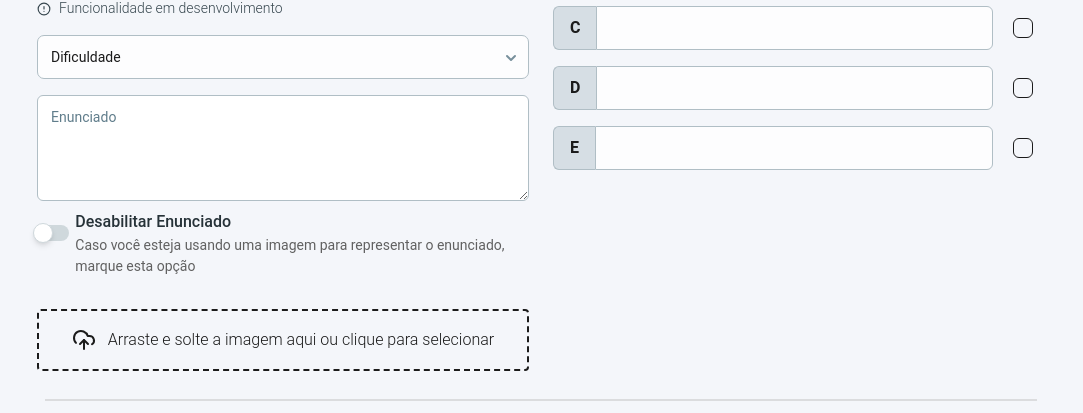
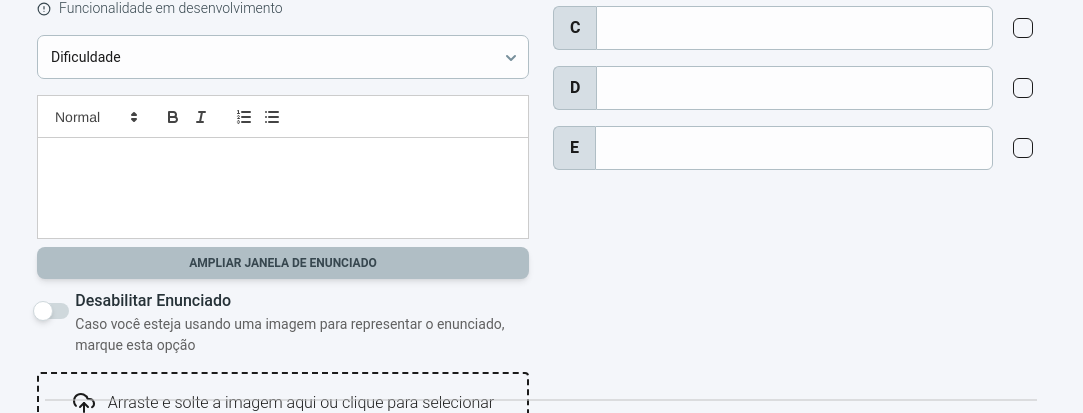
Before and after one commit to PECC-Projeto-Desenvolve/DES-backoffice, a React (Vite) app: page /question/form in a window 1280 px wide. Shown: the part 323-736 px from the top of the page, without its empty margins (99-1182 px from the left). Built offline with nearby package versions, Linux system fonts and the light colour scheme; no server answers; sample sign-in values are in the browser's storage.

Commit message:
feat: Rich text added

```diff
--- a/index.html
+++ b/index.html
@@ -4,6 +4,7 @@
     <meta charset="UTF-8" />
     <link rel="icon" href="/favicon.ico" type="image/x-icon">
     <meta name="viewport" content="width=device-width, initial-scale=1.0" />
+    <link href="https://fonts.googleapis.com/css2?family=Poppins:wght@400;700&display=swap" rel="stylesheet">
     <title>Desenvolve | Backoffice</title>
   </head>
   <body>
--- a/package.json
+++ b/package.json
@@ -22,8 +22,10 @@
     "react-beautiful-dnd": "^13.1.1",
     "react-csv": "^2.2.2",
     "react-dom": "18.2.0",
+    "react-quill": "^2.0.0",
     "react-redux": "^8.1.3",
-    "react-router-dom": "^6.18.0"
+    "react-router-dom": "^6.18.0",
+    "sweetalert2": "^11.10.3"
   },
   "devDependencies": {
     "@types/react": "^18.2.25",
--- a/src/components/ExamQuestionLabel.tsx
+++ b/src/components/ExamQuestionLabel.tsx
@@ -1,4 +1,3 @@
-import { Typography } from '@material-tailwind/react';
 import { GripVertical } from 'lucide-react';
 import React from 'react';
 import { stringResizer } from '../utils';
@@ -47,9 +46,7 @@ function ExamQuestionLabel({ id, index, question, buttonPlacement, counter, diff
       <p className='flex h-6 w-6 items-center justify-center rounded-full bg-black p-2 text-sm text-white'>{counter + 1}</p>
 
       <div className='mx-2 w-full'>
-        <Typography variant='h6'>
-          {question.length > 49 ? (`${stringResizer(question, 50)} ...`) : (question)}
-        </Typography>
+        <div dangerouslySetInnerHTML={{ __html: stringResizer(question, 50) }}/>
       </div>
 
       {buttonPlacement}
--- a/src/components/QuestionCard.tsx
+++ b/src/components/QuestionCard.tsx
@@ -92,8 +92,8 @@ function QuestionCard({createdAt, statement, rightAnswer, difficulty, onDragStar
 
         <div className='w-full py-1 pl-4'>
           <Typography variant='small' className='-mb-1 text-black dark:text-white'>Enunciado:</Typography>
-          <Typography variant='h6' className='text-black dark:text-white'>{statement.length > 49 ? (`${stringResizer(statement, 50)} ...`) : (statement)}</Typography>
-
+          {/* <Typography variant='h6' className='text-black dark:text-white'>{statement.length > 49 ? (`${stringResizer(statement, 50)} ...`) : (statement)}</Typography> */}
+          <div dangerouslySetInnerHTML={{ __html: stringResizer(statement, 50) }}/>
           <div className='flex gap-2'>
             <Typography variant='paragraph' className='text-black dark:text-white'>criada em: <strong>{formatDate(createdAt)}</strong></Typography>
             {/* <Typography variant='paragraph'>atualizada em: <strong>{formatDate(updatedAt)}</strong></Typography> */}
--- a/src/index.css
+++ b/src/index.css
@@ -26,3 +26,12 @@ margin: 15px 50px;
 .custom-input-class label {
     color: #ff0000; /* ou a cor que você desejar */
   }
+
+.my-custom-quill-editor .ql-editor {
+  font-size: 18px;
+  height: 100px;
+}
+.my-custom-quill-window-editor .ql-editor {
+  font-size: 18px;
+  height: 200px;
+}
--- a/src/pages/candidates/details/CadidateDetails.tsx
+++ b/src/pages/candidates/details/CadidateDetails.tsx
@@ -28,6 +28,7 @@ function CadidateDetails() {
       const questionData = await response.json();
       return {
         statement: questionData.statement,
+        title: questionData.title,
         image: questionData.image,
         rightAnswer: questionData.rightAnswer,
         difficulty: questionData.difficulty
@@ -55,6 +56,7 @@ function CadidateDetails() {
         setUserQuestions(data.questions.map((q, index) => ({
           ...q,
           statement: questionsDetails[index] ? questionsDetails[index].statement : 'Detalhe indisponível',
+          title: questionsDetails[index] ? questionsDetails[index].title : 'Título indisponível',
           image: questionsDetails[index] ? questionsDetails[index].image : 'Imagem indisponível',
           rightAnswer: questionsDetails[index] ? questionsDetails[index].rightAnswer : 'Resposta indisponível',
           difficulty: questionsDetails[index] ? questionsDetails[index].difficulty : 'Dificuldade indisponível'
@@ -128,7 +130,7 @@ function CadidateDetails() {
               <tr className='text-blue-gray-900'>
                 <th className="p-2 text-center">Posição</th>
                 <th className="p-2 text-center">Nível</th>
-                <th className="p-2 text-center">Enunciado</th>
+                <th className="p-2 text-center">Título</th>
                 <th className="p-2 text-center">Alternativa do Usuário</th>
                 <th className="p-2 text-center">Alternativa Correta</th>
                 <th className="p-2 text-center">Resultado</th>
@@ -144,8 +146,8 @@ function CadidateDetails() {
                     {item.difficulty == 2 && <Chip value='média' color='orange' size='sm' className='text-center'/>}
                     {item.difficulty == 3 && <Chip value='difícil' color='red' size='sm' className='text-center'/>}
                   </td>
-                  <td className="p-2 text-center">{stringResizer(item.statement, 65)}...</td>
-                  <td className="p-2 text-center">{String.fromCharCode(64 + (item.position + 1))}</td>
+                  <td className="p-2 text-center">{stringResizer(item.title, 65)}</td>
+                  <td className="p-2 text-center">{item.position == 8 ? ('####') : String.fromCharCode(64 + (item.position + 1))}</td>
                   <td className="p-2 text-center">{decryptRightAnswer(item.rightAnswer)}</td>
                   <td className="p-2 text-center">{handleResult(item.position, item.rightAnswer)}</td>
                   <td className="p-2 text-center">
--- a/src/pages/forms/questionForm/questionForm.tsx
+++ b/src/pages/forms/questionForm/questionForm.tsx
@@ -2,7 +2,6 @@ import React from 'react';
 import '../../../components/init';
 import {
   Input,
-  Textarea,
   Select,
   Typography,
   Button,
@@ -12,6 +11,8 @@ import {
   Option,
   Chip,
   Switch,
+  DialogBody,
+  DialogFooter,
 } from '@material-tailwind/react';
 import { useNavigate } from 'react-router-dom';
 import {
@@ -24,13 +25,15 @@ import {
 import { QuestionContainer, Alert, AlternativeInput } from '../../../components';
 import { BackButton } from '../../../components/BackButton';
 
-const apiUrl = import.meta.env.VITE_API_URL;
+import ReactQuill from 'react-quill';
+import 'react-quill/dist/quill.snow.css';
 
 function QuestionForm() {
   const [alternatives, setAlternatives] = React.useState(Array(5).fill(''));
   const [categories, setCategories] = React.useState([]);
   const [title, setTitle] = React.useState('');
-  const [statement, setStatement] = React.useState('');
+  const [statement, setStatement] = React.useState<string>('');
+  const [newStatement, setNewStatement] = React.useState<string>('');
   const [difficulty, setDifficulty] = React.useState('');
 
   const [imageSrc, setImageSrc] = React.useState(null);
@@ -42,12 +45,35 @@ function QuestionForm() {
   const [selectedCheckbox, setSelectedCheckbox] = React.useState(null);
 
   const [isDarkTheme, setIsDarkTheme] = React.useState(false);
-  const [isFocused, setIsFocused] = React.useState(false);
+  //   const [isFocused, setIsFocused] = React.useState(false);
+  //   const [isHidden, setIsHidden] = React.useState(false);
 
   const [key, setKey] = React.useState(0);
 
   const [isSwitchActive, setIsSwitchActive] = React.useState(false);
+  const [isStatementActive, setIsStatementActive] = React.useState(false);
 
+  const modules = {
+    toolbar: [
+      [{ header: [ false] }],
+      ['bold', 'italic'],
+      [{ list: 'ordered' }, { list: 'bullet' }],
+    ],
+  };
+
+  const formats = [
+    'header',
+    'bold', 'italic',
+    'list', 'bullet',
+  ];
+
+  const handleTextChange = (value: string) => {
+    setStatement(value);
+  };
+
+  const handleWindowTextChange = (value: string) => {
+    setNewStatement(value);
+  };
 
   React.useEffect(() => {
     const darkMode = localStorage.getItem('darkMode') === 'true';
@@ -55,7 +81,7 @@ function QuestionForm() {
   }, []);
 
   const fetchCategories = () => {
-    fetch(`${apiUrl}/categories`)
+    fetch(`${import.meta.env.VITE_API_URL}/categories`)
       .then(response => response.json())
       .then(data => setCategories(data))
       .catch(error => console.error('Erro ao buscar categorias:', error));
@@ -80,38 +106,6 @@ function QuestionForm() {
     newAlternatives[index] = value;
     setAlternatives(newAlternatives);
   };
-
-  //   const resizeImage = (file, maxWidth, maxHeight, callback) => {
-  //     const reader = new FileReader();
-  //     reader.onload = (e) => {
-  //       const img = new Image();
-  //       img.onload = () => {
-  //         const canvas = document.createElement('canvas');
-  //         let width = img.width;
-  //         let height = img.height;
-
-  //         if (width > height) {
-  //           if (width > maxWidth) {
-  //             height *= maxWidth / width;
-  //             width = maxWidth;
-  //           }
-  //         } else {
-  //           if (height > maxHeight) {
-  //             width *= maxHeight / height;
-  //             height = maxHeight;
-  //           }
-  //         }
-
-  //         canvas.width = width;
-  //         canvas.height = height;
-  //         const ctx = canvas.getContext('2d');
-  //         ctx.drawImage(img, 0, 0, width, height);
-  //         callback(canvas.toDataURL(file.type));
-  //       };
-  //       img.src = e.target.result;
-  //     };
-  //     reader.readAsDataURL(file);
-  //   };
 
   const resizeImage = (file, maxWidth, maxHeight, callback) => {
     const reader = new FileReader();
@@ -201,11 +195,18 @@ function QuestionForm() {
     setTitle(event);
   };
 
-  const handleStatementChange = (event) => {
-    setStatement(event);
+  const handleSaveStatementFromWindow = (value) => {
+    setStatement(value);
+    setTimeout(() => {
+      setIsStatementActive(false);
+    }, 500);
   };
 
   const handleSubmit = async () => {
+    if (isSwitchActive) {
+      setStatement('');
+    }
+
     if (!title.trim() || alternatives.some(alt => !alt.trim())) {
       setOpenErrorAlert(true);
       setCustomAlertMessage('Os campos devem ser preenchidos!');
@@ -225,7 +226,7 @@ function QuestionForm() {
     };
 
     try {
-      const response = await fetch(`${apiUrl}/questions`, {
+      const response = await fetch(`${import.meta.env.VITE_API_URL}/questions`, {
         method: 'POST',
         headers: {
           'Content-Type': 'application/json',
@@ -270,6 +271,11 @@ function QuestionForm() {
     setIsSwitchActive(event.target.checked);
   };
 
+  const handleOpenStatementWindow = () => {
+    setNewStatement(statement);
+    setIsStatementActive(!isStatementActive);
+  };
+
   return (
     <>
       <Dialog open={open} handler={handleOpen} size='xl'>
@@ -283,12 +289,30 @@ function QuestionForm() {
         </div>
       </Dialog>
 
+      <Dialog open={isStatementActive} handler={handleOpenStatementWindow} size="xl">
+        <DialogBody className=''>
+          <ReactQuill
+            theme="snow"
+            modules={modules}
+            formats={formats}
+            value={newStatement}
+            onChange={(value) => handleWindowTextChange(value)}
+            className="my-custom-quill-window-editor"
+          />
+        </DialogBody>
+        <DialogFooter className='gap-4'>
+          <Button color='red' onClick={() => setIsStatementActive(false)}>Fechar</Button>
+          <Button color='green' onClick={() => handleSaveStatementFromWindow(newStatement)}>salvar</Button>
+        </DialogFooter>
+      </Dialog>
+
       <BackButton />
 
       <div className=' relative grid h-[80vh] w-full gap-6 px-2 pb-8 xl:grid-cols-2'>
         <div className='flex w-full flex-col gap-4'>
           <Typography variant='h4' className='text-black dark:text-white'>Corpo da questão</Typography>
 
+          <div className='flex flex-col gap-4'>
             <Input
               crossOrigin={''}
               label="Título"
@@ -340,23 +364,29 @@ function QuestionForm() {
                 <Chip value="Difícil" className='w-fit' color='red'/>
               </Option>
             </Select>
+          </div>
 
-          <span className='mb-4'>
-            <Textarea
-              label='Enunciado'
-              size='lg'
-              resize={true}
-              onChange={event => handleStatementChange(event.target.value)}
+          <div>
+            <div className={`h-fit transition-opacity ${!isSwitchActive ? 'opacity-100' : 'opacity-0'} flex flex-col`}>
+              <ReactQuill
+                theme="snow"
+                modules={modules}
+                formats={formats}
                 value={statement}
-              labelProps={{ className: 'text-white' }}
-              color='blue-gray'
-              onFocus={() => setIsFocused(true)}
-              rows={4}
-              disabled={isSwitchActive}
-              className={` ${isFocused ? 'border-blue-900 ' : 'border-gray-300'} bg-white text-blue-gray-200 dark:bg-blue-gray-200/20 dark:text-white`}
+                onChange={(value) => handleTextChange(value)}
+                className="my-custom-quill-editor bg-white"
               />
 
+              <Button
+                size='sm'
+                className='mt-2 bg-blue-gray-200 text-blue-gray-800'
+                onClick={handleOpenStatementWindow}
+              >Ampliar janela de enunciado</Button>
+            </div>
+
+            <div className='mt-2'>
               <Switch
+                className=''
                 crossOrigin={''}
                 color="blue"
                 label={
@@ -375,8 +405,8 @@ function QuestionForm() {
                 checked={isSwitchActive}
                 onChange={handleSwitchChange}
               />
-
-          </span>
+            </div>
+          </div>
           <>
             {imageSrc ? (
               <>
--- a/src/pages/question/QuestionList.tsx
+++ b/src/pages/question/QuestionList.tsx
@@ -1,15 +1,37 @@
 import React from 'react';
 import { useDispatch, useSelector } from 'react-redux';
 import { populateQuestions } from '../../store/slices/questionsSlice';
-import { Menu, Dialog, IconButton, MenuHandler, MenuItem, MenuList, Typography, Input, DialogHeader, Button, Textarea, DialogFooter } from '@material-tailwind/react';
+import { Menu, Dialog, IconButton, MenuHandler, MenuItem, MenuList, Typography, Input, DialogHeader, Button, DialogFooter } from '@material-tailwind/react';
 import { formatDate, stringResizer } from '../../utils';
 import { ExternalLink, Eye, MoreVertical, Trash } from 'lucide-react';
 import { BackButton } from '../../components/BackButton';
 import { useNavigate } from 'react-router-dom';
+import Swal from 'sweetalert2';
+
+import ReactQuill from 'react-quill';
+import 'react-quill/dist/quill.snow.css';
 
 const apiUrl = import.meta.env.VITE_API_URL;
 
 function QuestionList() {
+  const modules = {
+    toolbar: [
+      [{ header: [ false] }],
+      ['bold', 'italic'],
+      [{ list: 'ordered' }, { list: 'bullet' }],
+    ],
+  };
+
+  const formats = [
+    'header',
+    'bold', 'italic',
+    'list', 'bullet',
+  ];
+
+  const handleTextChange = (value: string) => {
+    setNewQuestionStatement(value);
+  };
+
   const navigate = useNavigate();
   const [openPreview, setOpenPreview] = React.useState(false);
   const [questionToPreview, setQuestionToPreview] = React.useState({
@@ -23,6 +45,8 @@ function QuestionList() {
   const [newQuestionTitle, setNewQuestionTitle] = React.useState('');
   const [newQuestionStatement, setNewQuestionStatement] = React.useState('');
   const [newQuestionAlternatives, setNewQuestionAlternatives] = React.useState([]);
+
+  const [questionId, setQuestionId] = React.useState(0);
 
   const difficultyColorMap = {
     1: 'border-l-green-400 dark:border-l-green-600',
@@ -42,7 +66,9 @@ function QuestionList() {
       setQuestionToPreview(index);
       setNewQuestionTitle(index.title);
       setNewQuestionStatement(index.statement);
+      setQuestionId(index.id);
     }
+
     setOpenPreview(!openPreview);
   };
 
@@ -74,6 +100,48 @@ function QuestionList() {
     }
   }, []);
 
+  const updateQuestion = async (questionId: string | number) => {
+    try {
+      const response = await fetch(`${apiUrl}/questions/${questionId}`, {
+        method: 'PATCH',
+        headers: {
+          'Content-Type': 'application/json',
+        },
+        body: JSON.stringify({
+          newTitle: newQuestionTitle,
+          newStatement: newQuestionStatement,
+        }),
+      });
+
+      if (response.ok) {
+        fetchQuestions();
+        setOpenPreview(false);
+
+        const Toast = Swal.mixin({
+          toast: true,
+          position: 'top-end',
+          showConfirmButton: false,
+          timer: 2000,
+          timerProgressBar: true,
+          didOpen: (toast) => {
+            toast.onmouseenter = Swal.stopTimer;
+            toast.onmouseleave = Swal.resumeTimer;
+          }
+        });
+        Toast.fire({
+          icon: 'success',
+          title: `Questão '${questionId}' salva com sucesso! `,
+          text: '',
+        });
+
+      } else {
+        console.error('Erro ao atualizar a questão:', response.statusText);
+      }
+    } catch (error) {
+      console.error('Erro ao atualizar a questão:', error);
+    }
+  };
+
   return (
     <>
 
@@ -95,19 +163,18 @@ function QuestionList() {
             size='lg'
           />
 
-          <Textarea
-            label='Enunciado da questão'
-            resize={true}
+          <ReactQuill
+            theme="snow"
+            modules={modules}
+            formats={formats}
             value={newQuestionStatement}
-            onFocus={() => {
-              setNewQuestionStatement(questionToPreview.statement);
-            }}
-            onChange={(e) => setNewQuestionStatement(e.target.value)}
-            size='lg'
+            onChange={(value) => handleTextChange(value)}
+            className="my-custom-quill-editor bg-white"
           />
 
           {newQuestionAlternatives.map((alternative, index) => (
             <Input
+              disabled
               crossOrigin={''}
               key={index}
               label='Título da questão'
@@ -124,7 +191,7 @@ function QuestionList() {
         <DialogFooter>
           <span className='flex gap-2'>
             <Button size='sm' color='red' onClick={() => setOpenPreview(false)}>Fechar</Button>
-            <Button size='sm' color='green' disabled>Salvar</Button>
+            <Button size='sm' color='green' onClick={() => updateQuestion(questionId)}>Salvar</Button>
           </span>
         </DialogFooter>
       </Dialog>
@@ -144,7 +211,9 @@ function QuestionList() {
                 <span className='ml-2 flex w-full flex-col'>
                   <Typography variant='h6' className='dark:text-white'>{question.title}</Typography>
 
-                  <Typography variant='paragraph' className='dark:text-white'>{question.statement.length > 49 ? (`${stringResizer(question.statement, 50)} ...`) : (question.statement)}</Typography>
+
+                  <div  dangerouslySetInnerHTML={{ __html: stringResizer(question.statement, 50) }}/>
+                  {/* <Typography variant='paragraph' className='dark:text-white'>{question.statement.length > 49 ? (`${stringResizer(question.statement, 50)} ...`) : (question.statement)}</Typography> */}
 
                   <Typography variant='small' className='font-bold dark:text-blue-gray-200'><span className='font-normal'>Criado em: </span>{formatDate(question.createdAt)}</Typography>
                 </span>
```
Also changed, not shown: src/components/ExamComponents/QuestionContainer.tsx (+28 -3 lines), 1 other file (tests, documents, lock files or other folders). Lines whose indentation alone changed are shown as unchanged.
